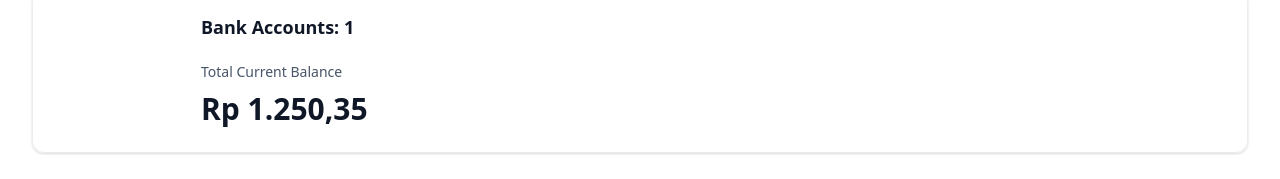
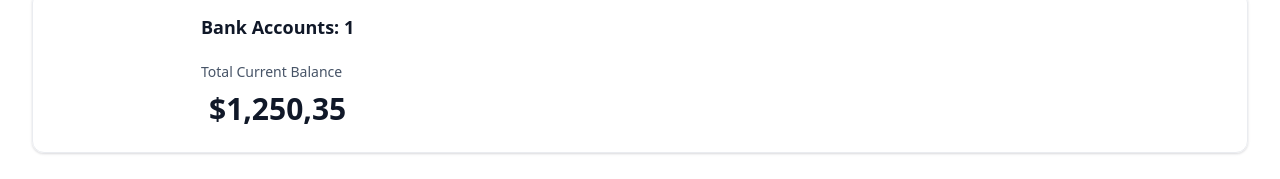
Before and after one commit to AndreasNugoho/bank-app, a Next.js app: page / in a window 1280 px wide. Shown: the part 179-358 px from the top of the page. Built offline with nearby package versions, Linux system fonts and the light colour scheme.

Commit message:
total amount

```diff
--- /dev/null
+++ b/components/AnimatedCounter.tsx
@@ -0,0 +1,17 @@
+'use client';
+import CountUp from 'react-countup'
+
+const AnimatedCounter = ({amount}:{amount: number}) => {
+  return (
+    <div>
+          <CountUp
+              duration={2.75}
+              decimals={2}
+              decimal=","
+              prefix="$"
+              end={amount} />
+    </div>
+  )
+}
+
+export default AnimatedCounter
--- a/components/TotalBalanceBox.tsx
+++ b/components/TotalBalanceBox.tsx
@@ -1,5 +1,4 @@
-import { formatAmount, formatAmountIdr } from '@/lib/utils'
-import React from 'react'
+import AnimatedCounter from './AnimatedCounter'
 
 const TotalBalanceBox = ({
     accounts = [],totalBanks , totalCurrentBalance
@@ -20,7 +19,7 @@
                   </p>
 
                   <p className='total-balance-amount flex-center gap-2'>
-                      {formatAmountIdr(totalCurrentBalance)}
+                      <AnimatedCounter amount={totalCurrentBalance}  />
                   </p>
               </div>
           </div>
--- a/package.json
+++ b/package.json
@@ -16,6 +16,7 @@
     "next": "14.2.6",
     "query-string": "^9.1.0",
     "react": "^18",
+    "react-countup": "^6.5.3",
     "react-dom": "^18",
     "tailwind-merge": "^2.5.2",
     "tailwindcss-animate": "^1.0.7"
```
Also changed, not shown: 1 other file (tests, documents, lock files or other folders).
